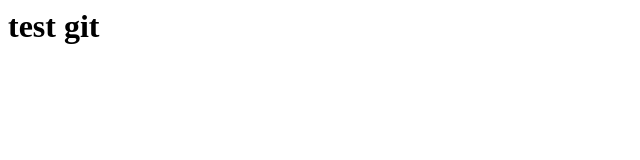
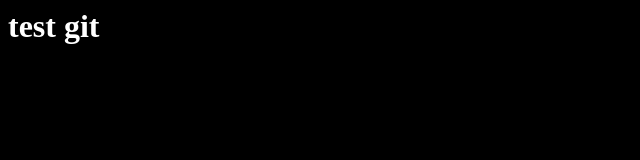
Before and after one commit to Konstantin108/ubuntu4-hub, a plain HTML site: page index.html in a window 1280 px wide. Shown: the whole page, without its empty margins (0-640 px from the left). Drawn offline with Linux system fonts and the light colour scheme.

Commit message:
new style setting

```diff
--- a/index.html
+++ b/index.html
@@ -1,6 +1,7 @@
 <html>
 <head>
 <title>test</title>
+<link rel="stylesheet" href="style.css">
 </head>
 <body>
 <h1>test git</h1>
--- a/style.css
+++ b/style.css
@@ -1,3 +1,6 @@
 body{
-backgraund-color: black;
+background-color: black;
 }
+h1{
+color: white;
+}
```
